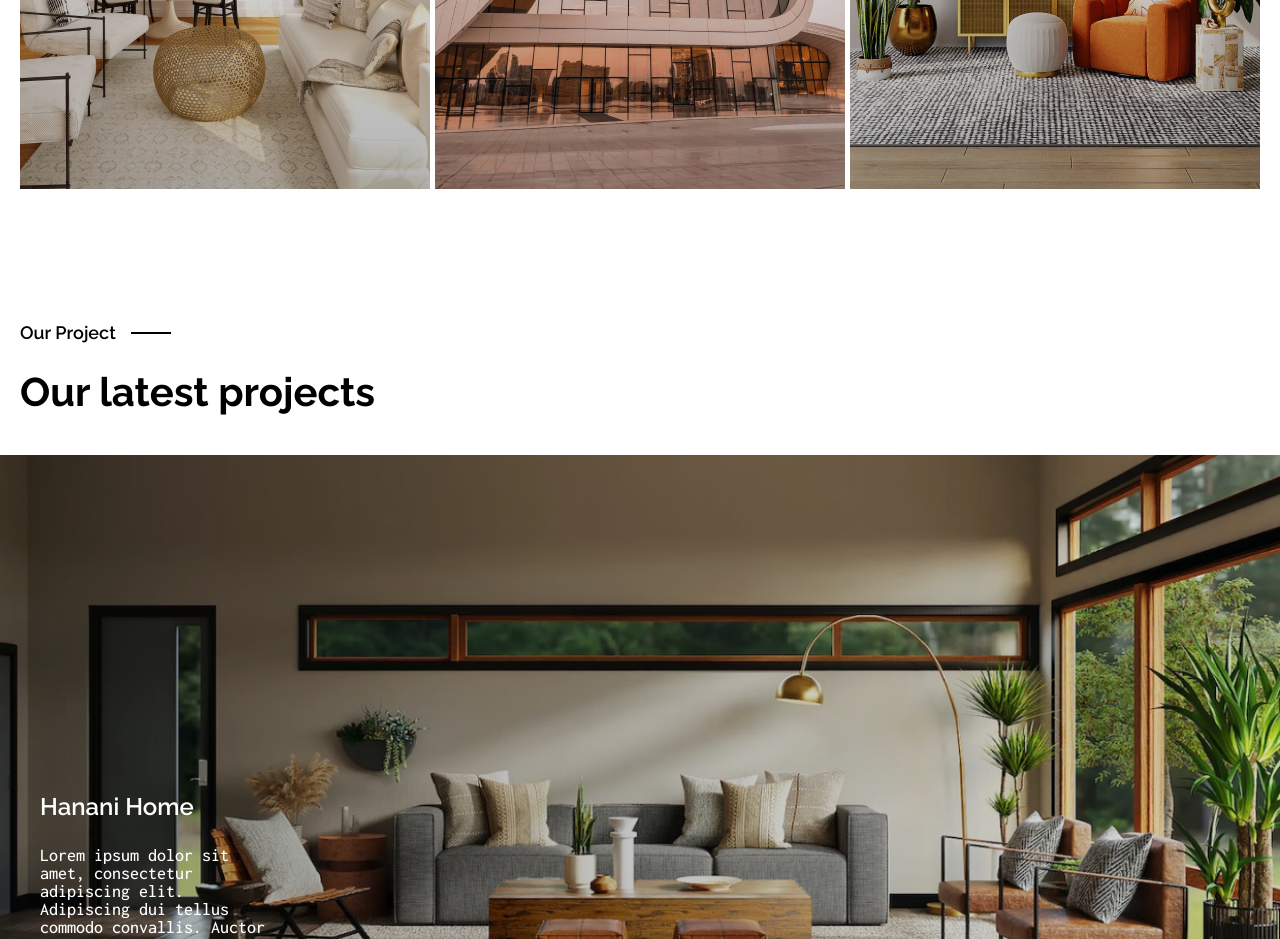
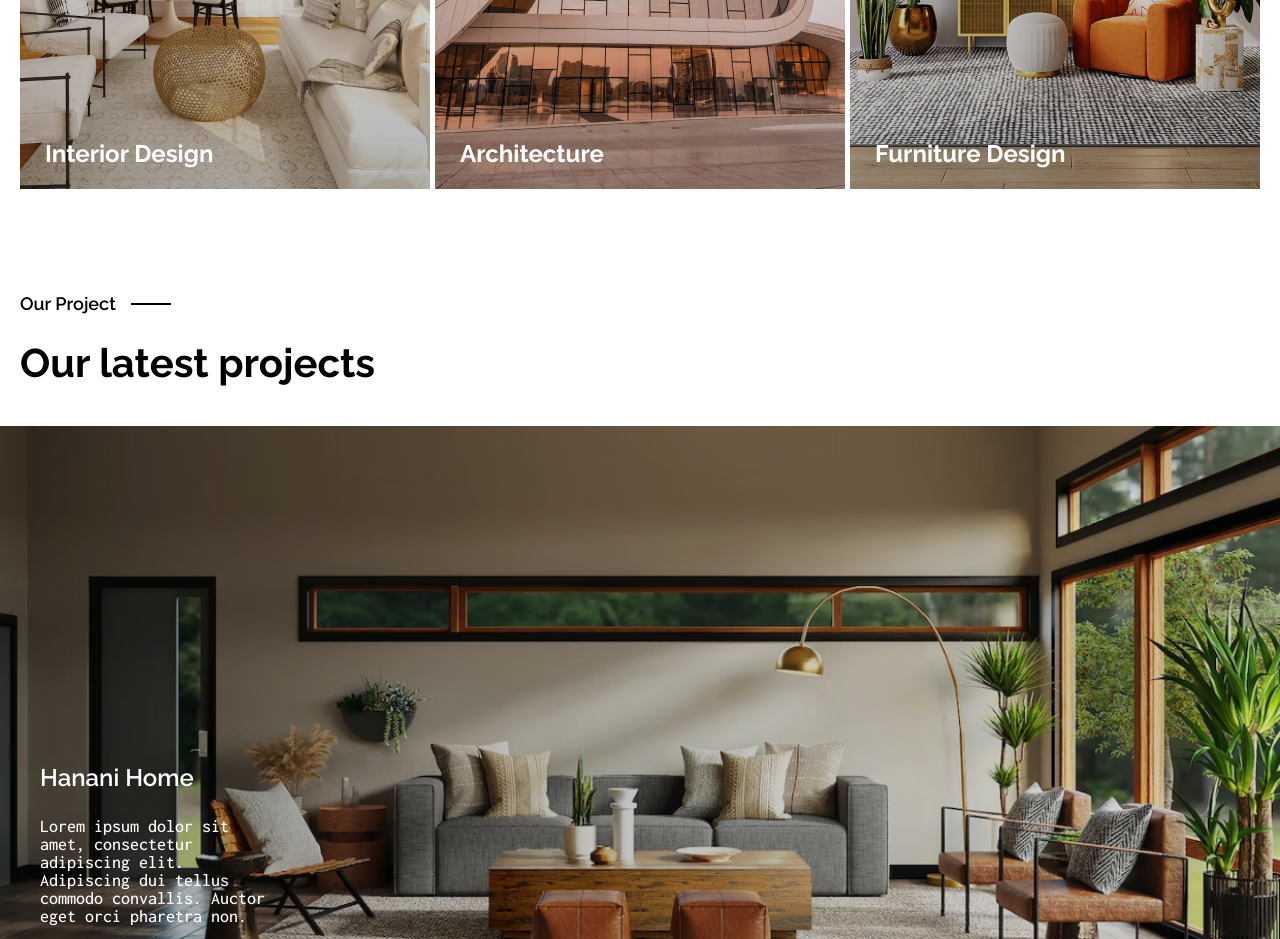
Before and after one commit to KamronbekQochqarov/branch, a plain HTML site: page index.html in a window 1280 px wide. Shown: the part 1920-2859 px from the top of the page. Drawn offline with Linux system fonts and the light colour scheme.

Commit message:
initial commit

```diff
--- a/index.html
+++ b/index.html
@@ -125,7 +125,7 @@
                     <div class="owerflov-hidden ">
                         <img src="./images/Rectangle 13.png" width="100%" height="100%" class="object-cover">
                     </div>
-                    <div class="position-absalyute-3">
+                    <div class="absolute bottom-25 left-25">
                         <span class="text-700 text-white md-text-24 text-18 font-raleway">Interior Design</span>
                     </div>
                 </div>
@@ -133,7 +133,7 @@
                     <div class="owerflov-hidden ">
                         <img src="./images/Rectangle 10.png" width="100%" height="100%" class="object-cover">
                     </div>
-                    <div class="position-absalyute-3">
+                    <div class="absolute bottom-25 left-25">
                         <span class="text-700 text-white md-text-24 text-18 font-raleway">Architecture</span>
                     </div>
                 </div>
@@ -141,7 +141,7 @@
                     <div class="owerflov-hidden ">
                         <img src="./images/Rectangle 14.png" width="100%" height="100%" class="object-cover">
                     </div>
-                    <div class="position-absalyute-3">
+                    <div class="absolute bottom-25 left-25">
                         <span class="text-700 text-white md-text-24 text-18 font-raleway">Furniture Design</span>
                     </div>
                 </div>
--- a/style.css
+++ b/style.css
@@ -46,8 +46,12 @@ button {
 .absolute {
     position: absolute;
 }
-
-
+.bottom-25 {
+    bottom: 25px;
+}
+.left-25 {
+    left: 25px;
+}
 /* border */
 .border-black {
     border: 1px solid #000;
```
